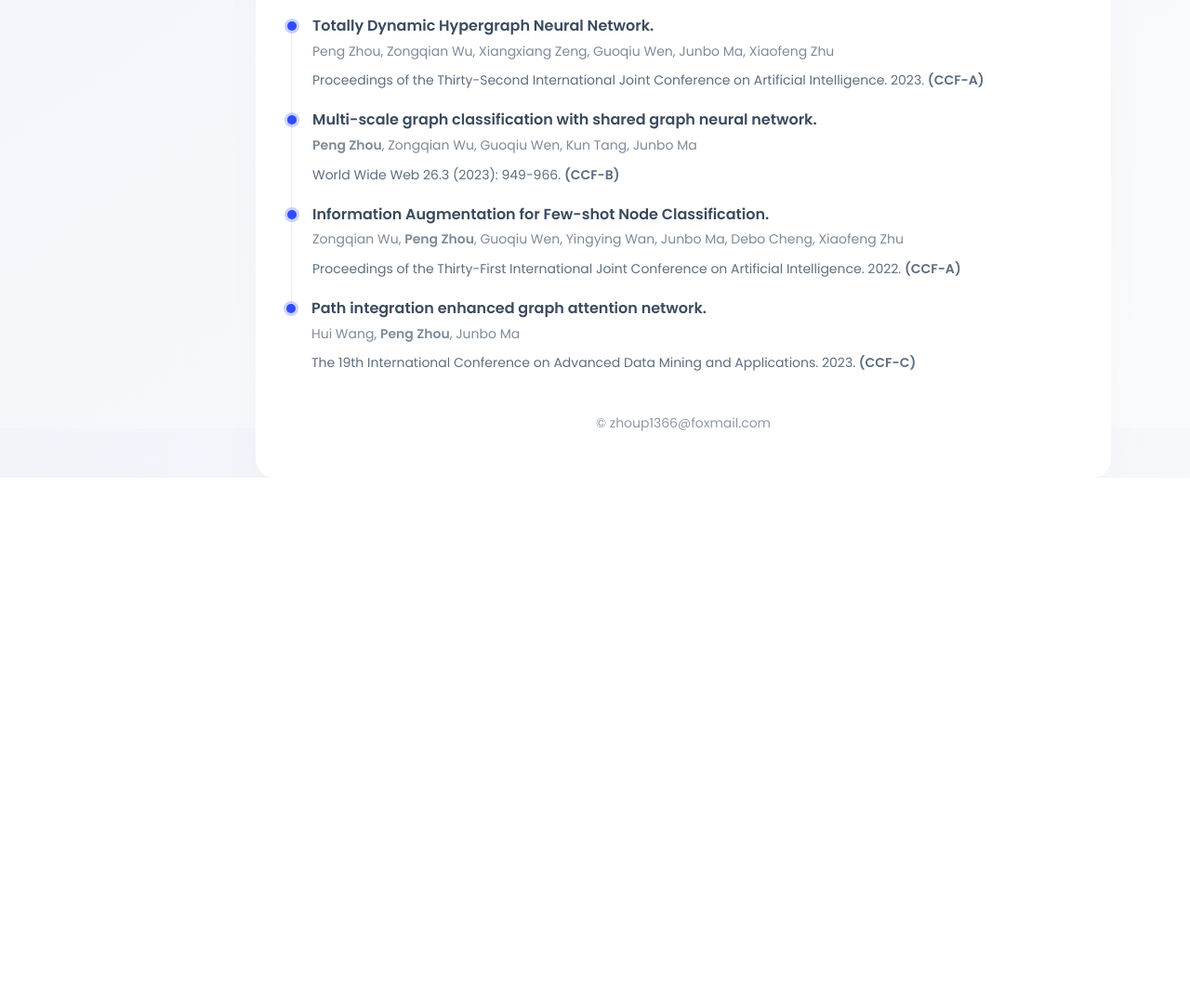
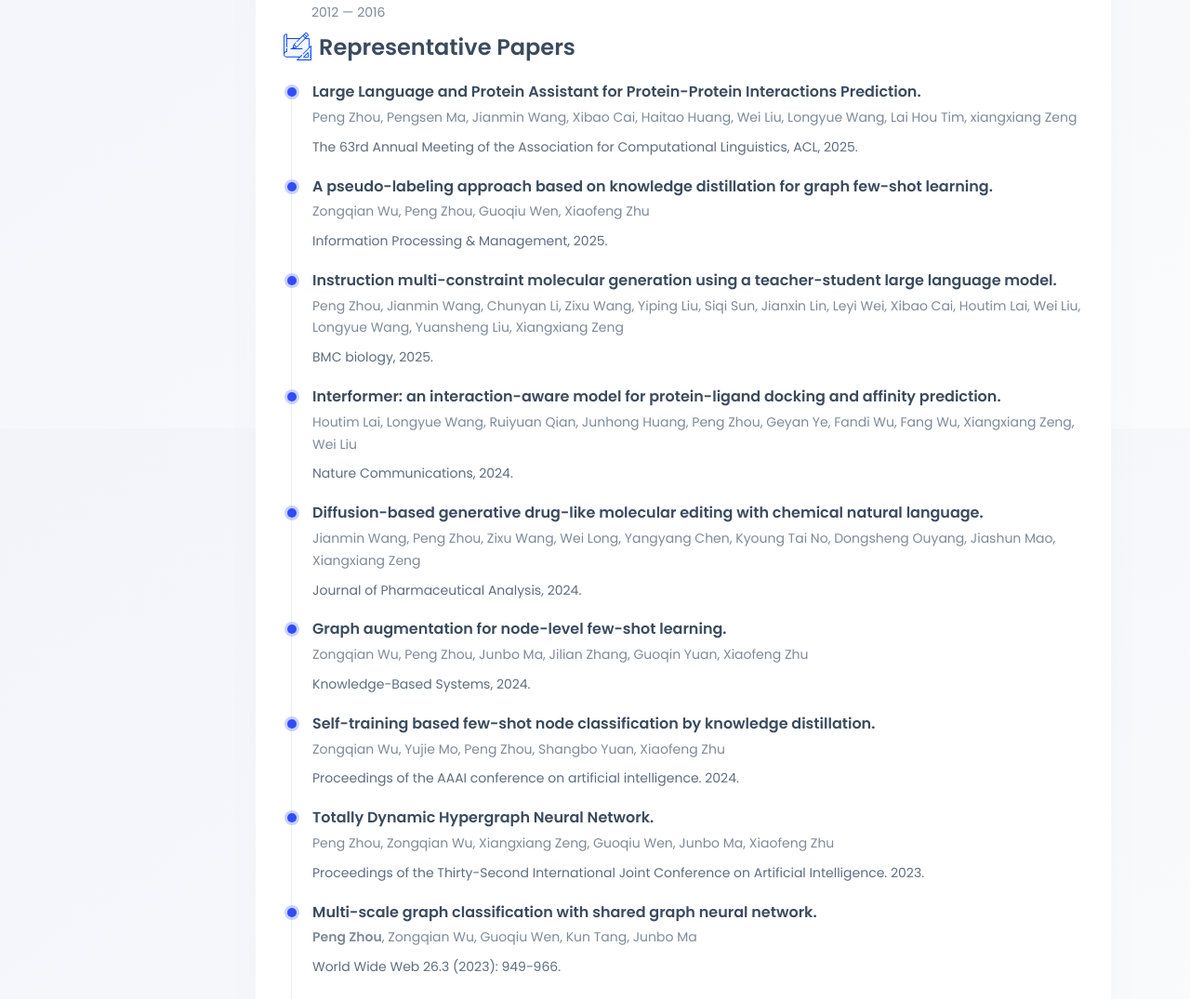
Before and after one commit to HHW-zhou/phome, a plain HTML site: page index.html in a window 1280 px wide. Shown: the part 1139-2214 px from the top of the page at 93% size. Before the commit the page ends 1653 px from the top, so only its background shows below. Drawn offline with Linux system fonts and the light colour scheme.

Commit message:
Update index.html

```diff
--- a/index.html
+++ b/index.html
@@ -108,9 +108,13 @@
 					    <!-- About -->
 						<div class="pb-0 pb-sm-2">
 		                    <h1 class="title title--h1 first-title title__separate">About Me</h1>
-						    <p>I am a PhD candidate at Hunan University, specializing in the field of graph/hypergraph learning and Artificial Intelligence for Drug Discovery.
-								My recent work has focused on dynamic hypergraph learning and the utilization of natural language processing for molecule generation.
-							</p>
+						<p>
+							Hello, my name is Peng Zhou. I am a Ph.D. student at Hunan University under the supervision of <a class="active" href="https://scholar.google.com/citations?user=B20HBMIAAAAJ&hl=en&oi=ao">Prof. Xiangxiang Zeng</a>.
+							Previously, I obtained my master's degree in Software Engineering from Guangxi Normal University, where my advisor was <a class="active" href="https://scholar.google.com/citations?hl=en&user=-bk1CrcAAAAJ">Prof. Xiaofeng Zhu</a>.
+							My current research primarily focuses on Artificial Intelligence for Drug Discovery.
+							I also have a solid understanding of graph learning and multimodal large language models.
+							Recently, my work has centered on utilizing technologies such as graph neural networks, large language models, and diffusion models to enhance the capabilities of protein structure modeling.
+						</p>
 					    </div>
 
 						<!-- What -->
@@ -195,31 +199,82 @@
 							<div class="col-12">
 								<h2 class="title title--h3"><img class="title-icon" src="assets/icons/icon-design.svg" alt="" />Representative Papers</h2>
 								<div class="timeline">
+
+									<!-- Item -->
+									<article class="timeline__item">
+									    <h5 class="title title--h5 timeline__title">Large Language and Protein Assistant for Protein-Protein Interactions Prediction.</h5>
+										<span class="timeline__period">Peng Zhou, Pengsen Ma, Jianmin Wang, Xibao Cai, Haitao Huang, Wei Liu, Longyue Wang, Lai Hou Tim, xiangxiang Zeng</span>
+										<p class="timeline__description">The 63rd Annual Meeting of the Association for Computational Linguistics, ACL, 2025.</p>
+									</article>
+
+									<!-- Item -->
+									<article class="timeline__item">
+									    <h5 class="title title--h5 timeline__title">A pseudo-labeling approach based on knowledge distillation for graph few-shot learning.</h5>
+										<span class="timeline__period">Zongqian Wu, Peng Zhou, Guoqiu Wen, Xiaofeng Zhu</span>
+										<p class="timeline__description">Information Processing & Management, 2025.</p>
+									</article>
+
+									<!-- Item -->
+									<article class="timeline__item">
+									    <h5 class="title title--h5 timeline__title">Instruction multi-constraint molecular generation using a teacher-student large language model.</h5>
+										<span class="timeline__period">Peng Zhou, Jianmin Wang, Chunyan Li, Zixu Wang, Yiping Liu, Siqi Sun, Jianxin Lin, Leyi Wei, Xibao Cai, Houtim Lai, Wei Liu, Longyue Wang, Yuansheng Liu, Xiangxiang Zeng</span>
+										<p class="timeline__description">BMC biology, 2025.</p>
+									</article>
+
+									<!-- Item -->
+									<article class="timeline__item">
+									    <h5 class="title title--h5 timeline__title">Interformer: an interaction-aware model for protein-ligand docking and affinity prediction.</h5>
+										<span class="timeline__period">Houtim Lai, Longyue Wang, Ruiyuan Qian, Junhong Huang, Peng Zhou, Geyan Ye, Fandi Wu, Fang Wu, Xiangxiang Zeng, Wei Liu</span>
+										<p class="timeline__description">Nature Communications, 2024.</p>
+									</article>
+
+
+									<!-- Item -->
+									<article class="timeline__item">
+									    <h5 class="title title--h5 timeline__title">Diffusion-based generative drug-like molecular editing with chemical natural language.</h5>
+										<span class="timeline__period">Jianmin Wang, Peng Zhou, Zixu Wang, Wei Long, Yangyang Chen, Kyoung Tai No, Dongsheng Ouyang, Jiashun Mao, Xiangxiang Zeng</span>
+										<p class="timeline__description">Journal of Pharmaceutical Analysis, 2024.</p>
+									</article>
+
+									<!-- Item -->
+									<article class="timeline__item">
+									    <h5 class="title title--h5 timeline__title">Graph augmentation for node-level few-shot learning.</h5>
+										<span class="timeline__period">Zongqian Wu, Peng Zhou, Junbo Ma, Jilian Zhang, Guoqin Yuan, Xiaofeng Zhu</span>
+										<p class="timeline__description">Knowledge-Based Systems, 2024.</p>
+									</article>
+
+									<!-- Item -->
+									<article class="timeline__item">
+									    <h5 class="title title--h5 timeline__title">Self-training based few-shot node classification by knowledge distillation.</h5>
+										<span class="timeline__period">Zongqian Wu, Yujie Mo, Peng Zhou, Shangbo Yuan, Xiaofeng Zhu</span>
+										<p class="timeline__description">Proceedings of the AAAI conference on artificial intelligence. 2024.</p>
+									</article>
+
 									<!-- Item -->
 									<article class="timeline__item">
 									    <h5 class="title title--h5 timeline__title">Totally Dynamic Hypergraph Neural Network.</h5>
 										<span class="timeline__period">Peng Zhou, Zongqian Wu, Xiangxiang Zeng, Guoqiu Wen, Junbo Ma, Xiaofeng Zhu</span>
-										<p class="timeline__description">Proceedings of the Thirty-Second International Joint Conference on Artificial Intelligence. 2023. <b>(CCF-A)</b></p>
+										<p class="timeline__description">Proceedings of the Thirty-Second International Joint Conference on Artificial Intelligence. 2023.</p>
 									</article>
 
 									<!-- Item -->
 									<article class="timeline__item">
 									    <h5 class="title title--h5 timeline__title">Multi-scale graph classification with shared graph neural network.</h5>
 										<span class="timeline__period"><b>Peng Zhou</b>, Zongqian Wu, Guoqiu Wen, Kun Tang, Junbo Ma</span>
-										<p class="timeline__description">World Wide Web 26.3 (2023): 949-966. <b>(CCF-B)</b></p>
+										<p class="timeline__description">World Wide Web 26.3 (2023): 949-966.</p>
 									</article>
 
 									<!-- Item -->
 									<article class="timeline__item">
 									    <h5 class="title title--h5 timeline__title">Information Augmentation for Few-shot Node Classification.</h5>
 										<span class="timeline__period">Zongqian Wu, <b>Peng Zhou</b>, Guoqiu Wen, Yingying Wan, Junbo Ma, Debo Cheng, Xiaofeng Zhu</span>
-										<p class="timeline__description">Proceedings of the Thirty-First International Joint Conference on Artificial Intelligence. 2022. <b>(CCF-A)</b></p>
+										<p class="timeline__description">Proceedings of the Thirty-First International Joint Conference on Artificial Intelligence. 2022.</p>
 									</article>
 
 									<article class="timeline__item">
 									    <h5 class="title title--h5 timeline__title">Path integration enhanced graph attention network.</h5>
 										<span class="timeline__period">Hui Wang, <b>Peng Zhou</b>, Junbo Ma</span>
-										<p class="timeline__description">The 19th International Conference on Advanced Data Mining and Applications. 2023. <b>(CCF-C)</b></p>
+										<p class="timeline__description">The 19th International Conference on Advanced Data Mining and Applications. 2023.</p>
 									</article>
 
 								</div>
```
